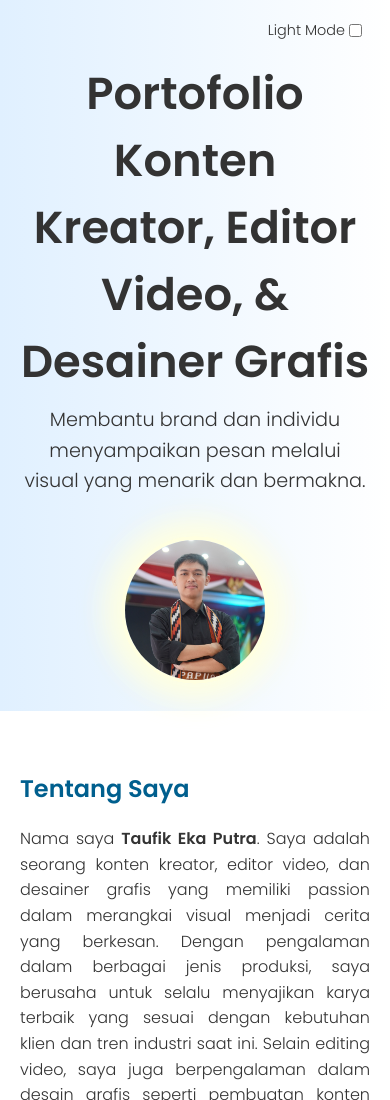
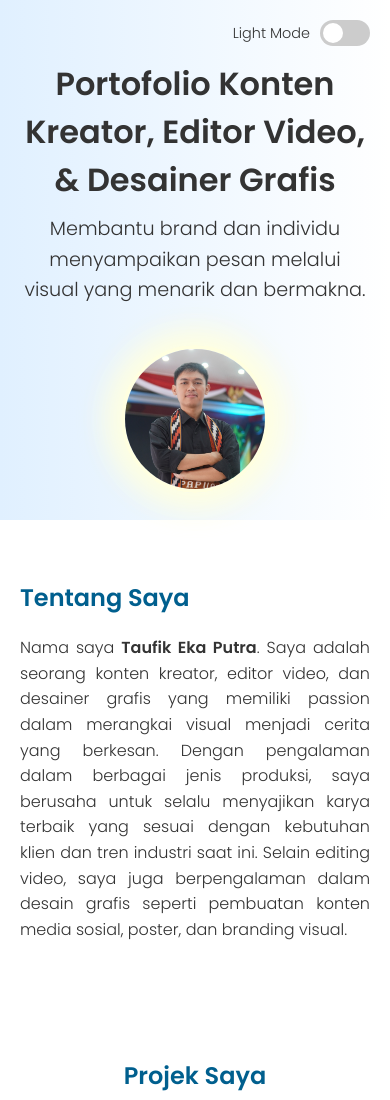
Before and after one commit to TaufikEkaPutra/portfolio, a plain HTML site: page index.html in a window 390 px wide. Shown: the top 1100 px of the page. Drawn offline with Linux system fonts and the light colour scheme.

Commit message:
Update style.css

```diff
--- a/style.css
+++ b/style.css
@@ -53,9 +53,78 @@ header {
   margin-right: 8px;
 }
 
+/* Container switch dengan label di samping */
+.switch {
+  display: flex;
+  align-items: center;
+  gap: 10px; /* jarak antara label dan toggle */
+  font-size: 0.9em;
+  position: relative;
+}
+
+/* Slider toggle analog */
+.slider {
+  position: relative;
+  display: inline-block;
+  width: 50px;
+  height: 26px;
+  background-color: #ccc;
+  border-radius: 26px;
+  transition: background-color 0.4s;
+}
+
+.slider::before {
+  content: "";
+  position: absolute;
+  height: 20px;
+  width: 20px;
+  left: 3px;
+  bottom: 3px;
+  background-color: white;
+  transition: transform 0.4s;
+  border-radius: 50%;
+}
+
+.switch input {
+  opacity: 0;
+  width: 0;
+  height: 0;
+  position: absolute;
+}
+
+.switch input:checked + .slider {
+  background-color: #66ccff;
+}
+
+.switch input:checked + .slider::before {
+  transform: translateX(24px);
+}
+
+/* Label berubah sesuai status toggle */
+#modeToggle:not(:checked) ~ .mode-label::before {
+  content: "Light Mode";
+}
+
+#modeToggle:checked ~ .mode-label::before {
+  content: "Dark Mode";
+}
+
+/* Perbaiki urutan elemen agar label tetap muncul */
+.mode-label {
+  order: -1;
+  white-space: nowrap;
+  color: var(--text-color);
+}
+
 header h1 {
   margin: 0;
   font-size: 2.8em;
+}
+
+@media (max-width: 600px) {
+  header h1 {
+    font-size: 2em; /* Atur ke ukuran yang lebih kecil dari default (2.8em) */
+  }
 }
 
 header p {
```
